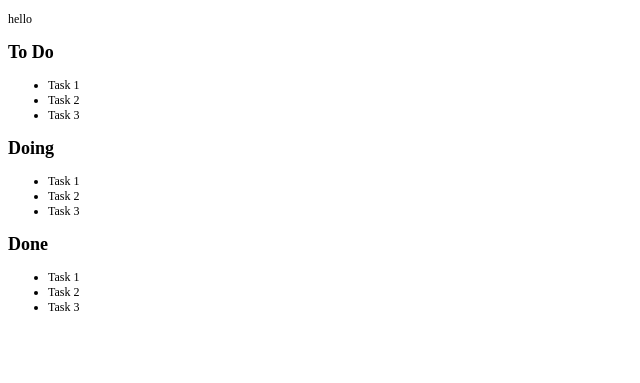
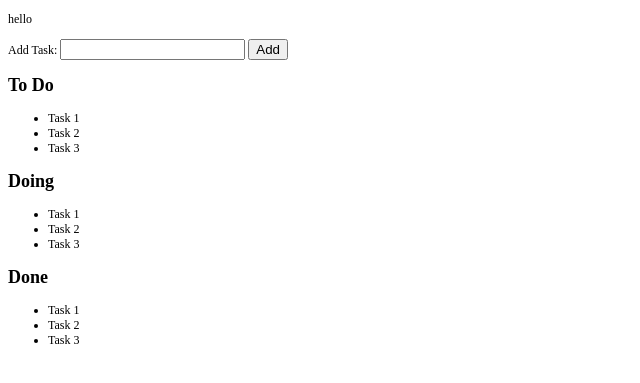
Before and after one commit to A00309414/Agile-Methods-1, a Flask app: page / in a window 1280 px wide. Shown: the top 383 px of the page, without its empty margins (0-640 px from the left). Run offline with Flask 3, Linux system fonts and the light colour scheme.

Commit message:
added basic task form

```diff
--- a/templates/index.html
+++ b/templates/index.html
@@ -9,6 +9,11 @@
 <body>
     <p>hello</p>
     <!--task form-->
+    <form method = "post" action ="{{url_for('add_task')}}">
+        <label for = "newtask">Add Task:</label>
+        <input type = "text" id = "newtask" name ="newtask" required>
+        <button type = "submit">Add</button>
+    </form>
     <section><h2>To Do</h2>
         <ul>
             {%for task in to_do %}
```
